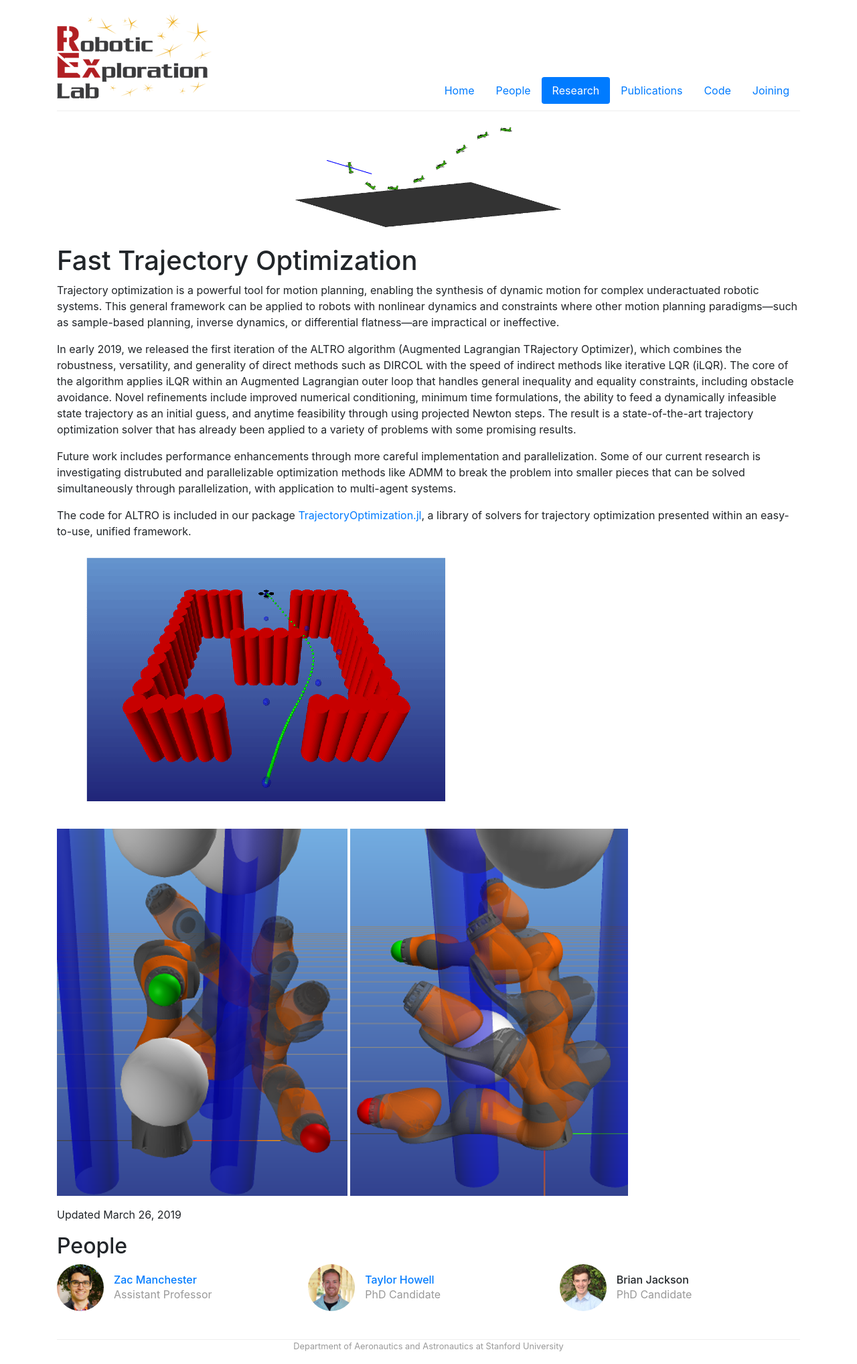
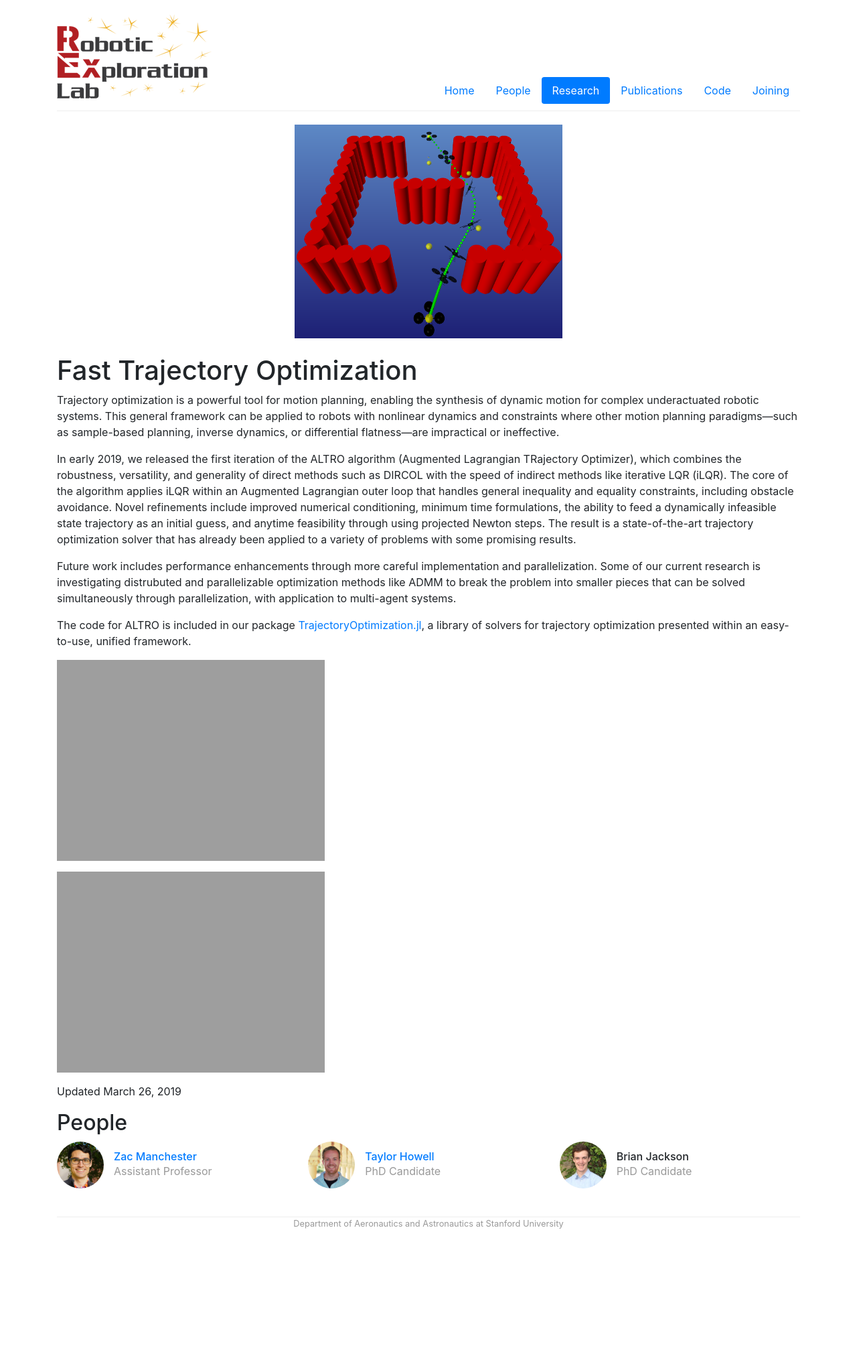
Before and after one commit to RoboticExplorationLab/roboticexplorationlab.github.io, a Jekyll site: the page built from _projects/trajopt.md, in a window 1280 px wide. Shown: the whole page at 67% size. Built offline with Jekyll 4.4.1, drawn with Linux system fonts in a browser that asks for light colours; after the commit the page ends 1852 px from its top, so only the background shows below that.

Commit message:
Update trajopt images

```diff
--- a/_projects/trajopt.md
+++ b/_projects/trajopt.md
@@ -10,7 +10,7 @@
   - brian
 
 layout: project
-image: "/img/perch.png"
+image: "/img/quadrotor_maze.png"
 last-updated: 2019-03-26
 ---
 
@@ -22,8 +22,8 @@
 
 The code for ALTRO is included in our package [TrajectoryOptimization.jl](https://github.com/RoboticExplorationLab/TrajectoryOptimization.jl.git), a library of solvers for trajectory optimization presented within an easy-to-use, unified framework.
 
-![ALTRO running a quadcopter through a maze](/img/maze_v2.gif)
+![ALTRO running a quadcopter through a maze](/img/maze_v2.gif =600x)
 
-![ALTRO solving an obstacle avoidance problem with a Kuka arm](/img/kuka_combined.png)
+![ALTRO solving an obstacle avoidance problem with a Kuka arm](/img/kuka_combined.png =600x)
 
 Updated March 26, 2019
```
